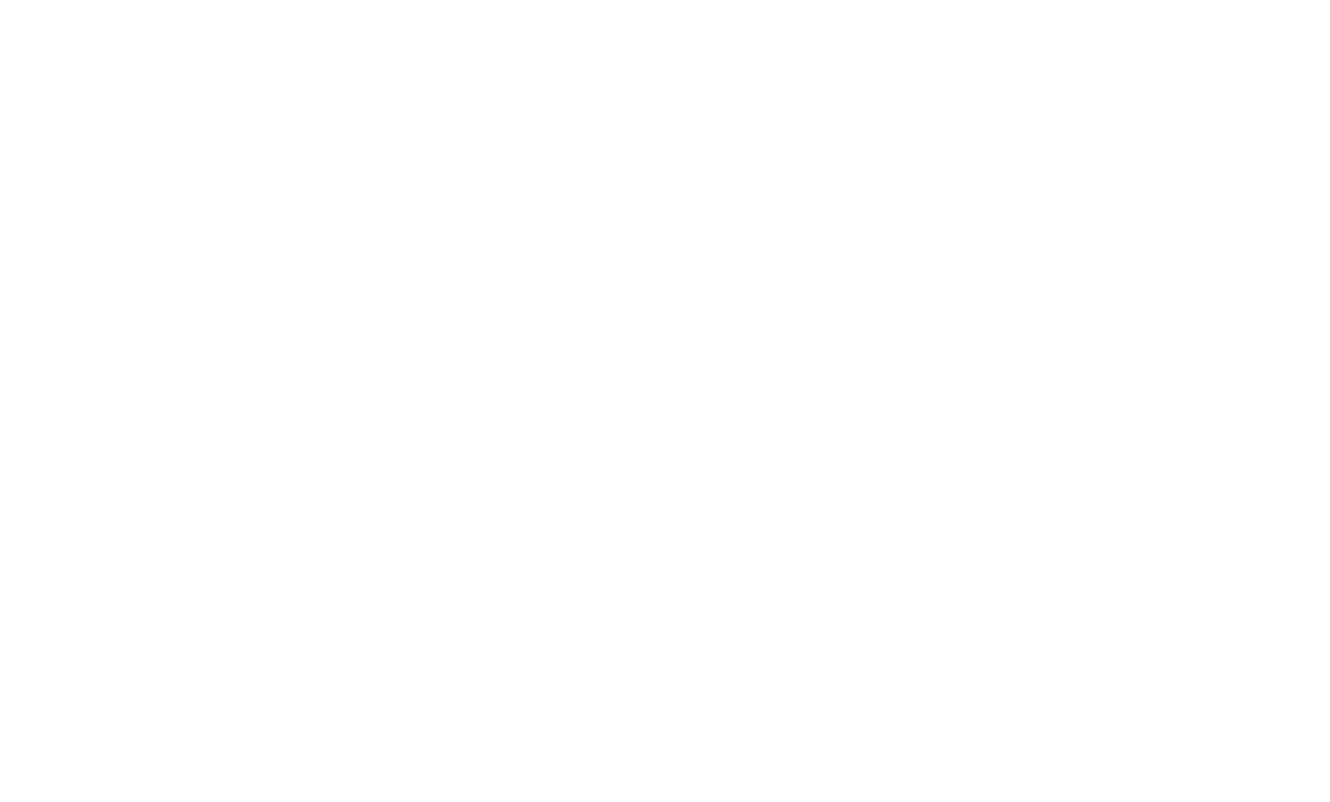
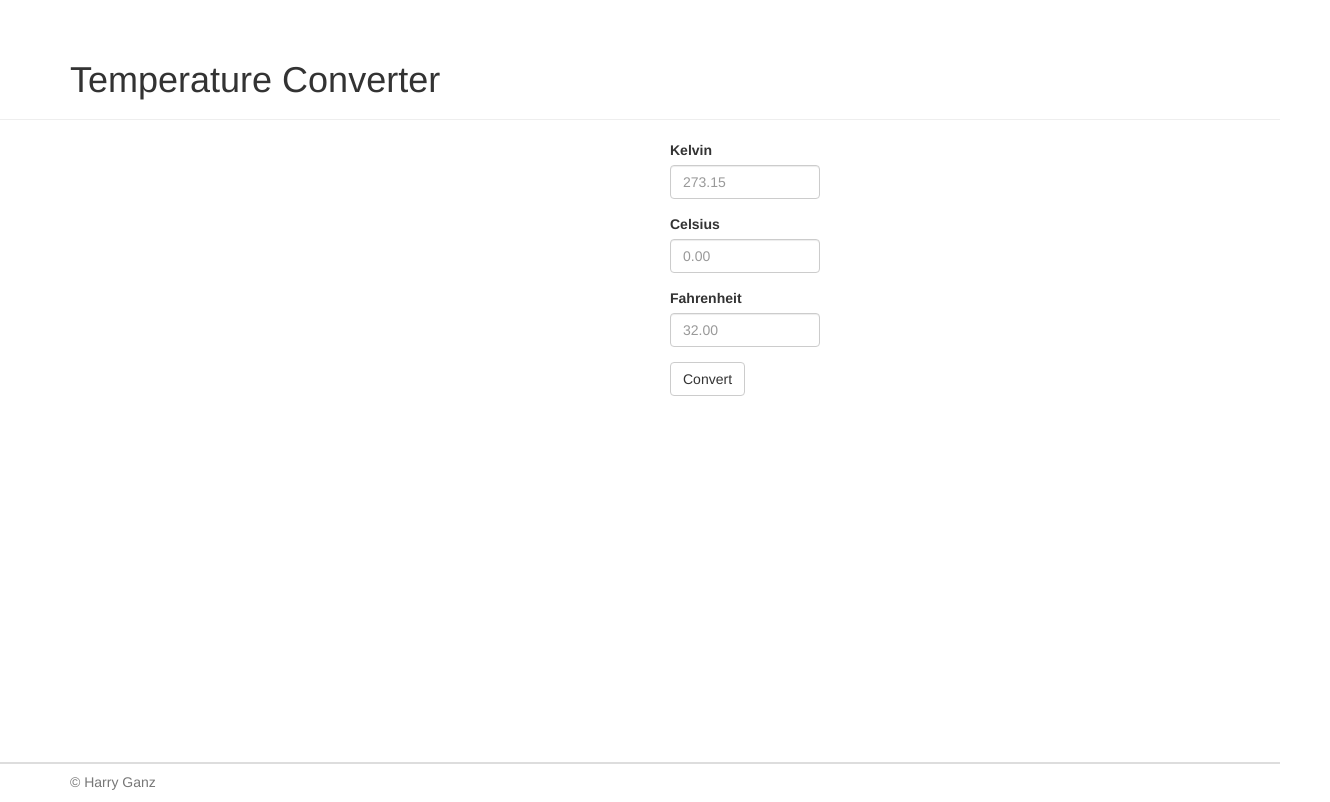
Before and after one commit to harryganz/tempConverter, a plain HTML site: page index.html in a window 1280 px wide. Shown: the whole page, 1330 px wide, since content can reach past the window. Drawn offline with Linux system fonts and the light colour scheme.

Commit message:
Set up view and stylesheets

```diff
--- /dev/null
+++ b/css/main.css
@@ -0,0 +1,18 @@
+.main {
+  width: 75%;
+  margin: 0 auto;
+}
+
+form {
+  width: 150px;
+  margin: 0 auto;
+}
+
+.footer {
+  border-top: 2px solid #ddd;
+  position: absolute;
+  bottom: 0;
+  width: 100%;
+  height: 38px;
+  padding-top: 8px;
+}
--- a/index.html
+++ b/index.html
@@ -1,10 +1,48 @@
 <!DOCTYPE html>
-<html>
+<html ng-app="tempconverter">
   <head>
     <meta charset="utf-8">
     <title></title>
+    <link href="css/bootstrap.min.css" type="text/css" rel="stylesheet"/>
+    <link href="css/main.css" type="text/css" rel="stylesheet"/>
   </head>
   <body>
-
+      <div class="page-header">
+        <div class="container">
+          <h1>Temperature Converter</h1>
+        </div>
+      </div>
+      <div class="main" ng-controller="tempController">
+        <div class="container">
+          <form>
+            <div class="form-group">
+              <label for="tempKelvin">Kelvin</label>
+              <input class="form-control" type="textfield" name="tempKelvin"
+               placeholder="273.15">
+            </div>
+            <div class="form-group">
+              <label for="tempCelsius">Celsius</label>
+              <input class="form-control" type="textField" name="tempCelsius"
+              placeholder="0.00">
+            </div>
+            <div class="form-group">
+              <label for="tempFahrenheit">Fahrenheit</label>
+              <input type="textField" class="form-control" name="tempFahrenheit"
+               placeholder="32.00">
+            </div>
+            <button type="submit" class="btn btn-default">Convert</button>
+          </form>
+        </div>
+      </div>
+      </div>
+      <footer class="footer">
+        <div class="container">
+          <p class="text-muted pull-left">
+            &copy; Harry Ganz
+          </p>
+        </div>
+      </footer>
+    <script type="text/javascript" src="js/angular.min.js"></script>
+    <script type="text/javascript" src="js/app.js"></script>
   </body>
 </html>
```
